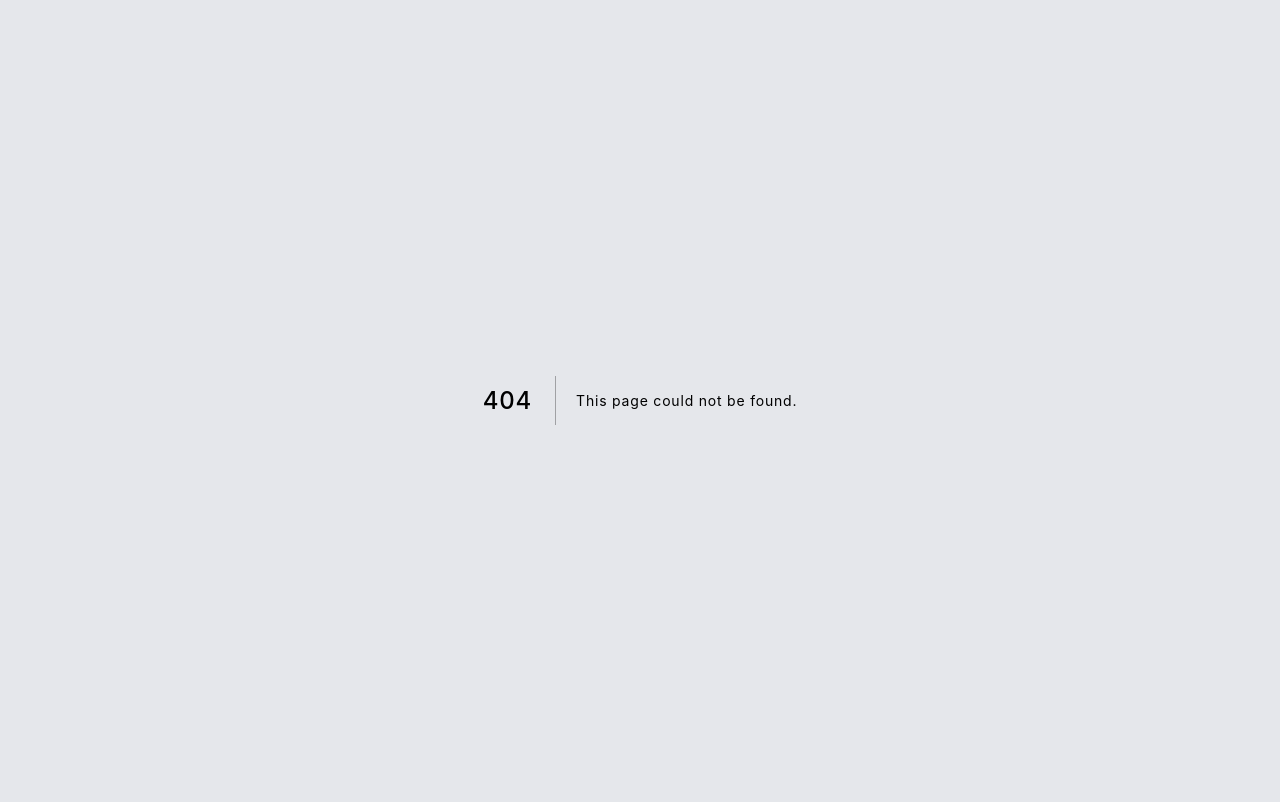
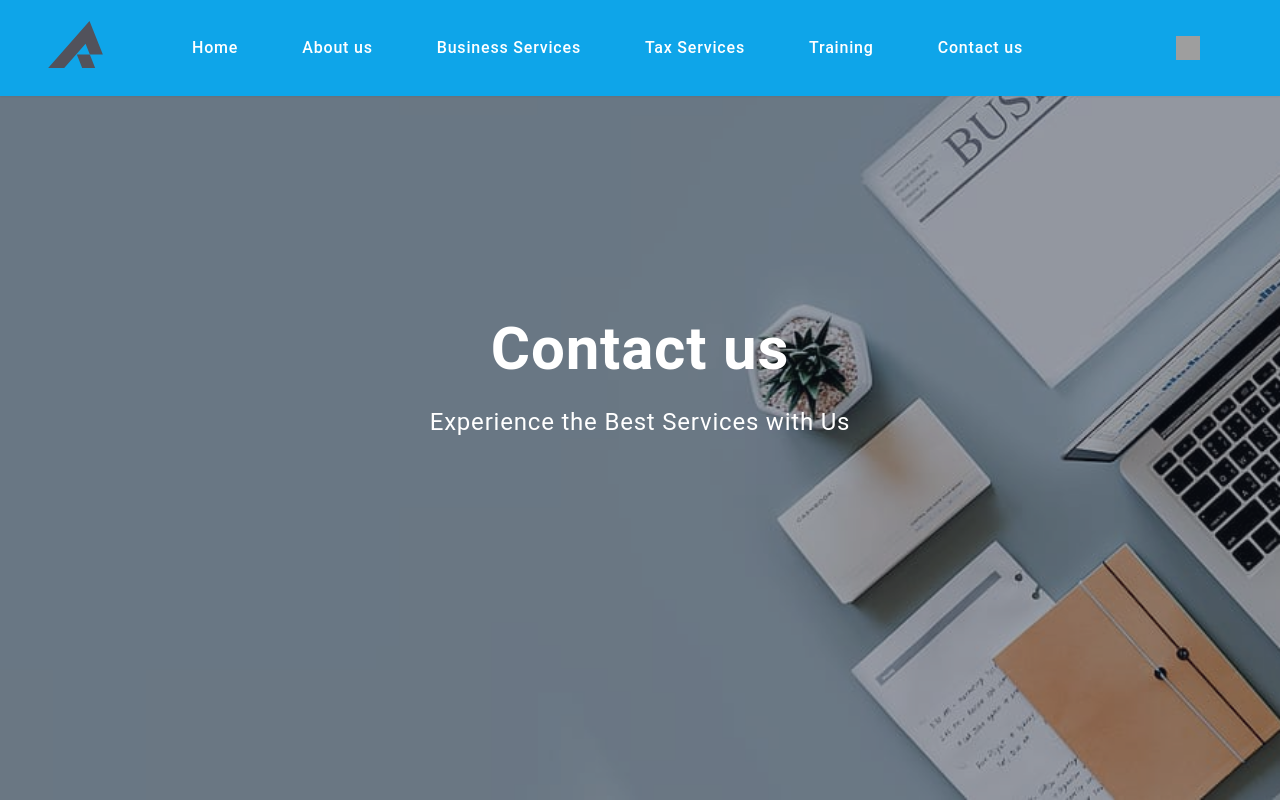
Before and after one commit to Mati-Shaikh/uk-accountants, a Next.js app: page /contact in a window 1280 px wide. Before the commit this address had no page. Shown: the top 802 px of the page. Built offline with nearby package versions, Linux system fonts and the light colour scheme; grey boxes are pictures that could not be loaded.

Commit message:
Contact Route Paging Commit

```diff
--- a/components/Navbar.js
+++ b/components/Navbar.js
@@ -11,7 +11,7 @@ const navigation = [
   { name: 'Business Services', href: '/test', subItems: ['Consulting', 'Strategy', 'Solutions'] },
   { name: 'Tax Services', href: '/test', subItems: ['Advisory', 'Compliance', 'Planning'] },
   { name: 'Training', href: '/test', subItems: ['Workshops', 'Courses', 'Webinars'] },
-  { name: 'Contact us', href: '/test', subItems: [] }
+  { name: 'Contact us', href: '/contact', subItems: [] }
 ];
 
 export default function Navbar() {
--- /dev/null
+++ b/pages/contact.js
@@ -0,0 +1,38 @@
+import React from 'react';
+import About from '../components/about';
+import Navbar from '../components/Navbar';
+import Footer from '../components/footer';
+import Services from '../components/services';
+import Logo from '../components/logo';
+import Talk from '../components/talk';
+import GetIn from '../components/getIn';
+const Contact = () => {
+    return (
+        <div>
+      <Navbar />
+
+        <div className="relative bg-cover bg-center h-screen" style={{ backgroundImage: 'url("/back.jpg")' }}>
+            <div className="absolute inset-0 bg-gray-900 opacity-40"></div>
+            <div className="relative h-full flex flex-col justify-center items-center">
+                <div className="max-w-3xl mx-auto px-6 text-center">
+                    <h1 className="text-white text-4xl md:text-6xl font-bold animate-bounce">
+                        Contact us
+                    </h1>
+                    <p className="text-white mt-4 mb-8 text-lg md:text-2xl">
+                        Experience the Best Services with Us
+                    </p>
+
+                </div>
+            </div>
+            <Logo/>
+<Services/>
+<GetIn/>
+<Talk/>
+<Footer/>
+        </div>
+
+        </div>
+    );
+};
+
+export default Contact;
```
